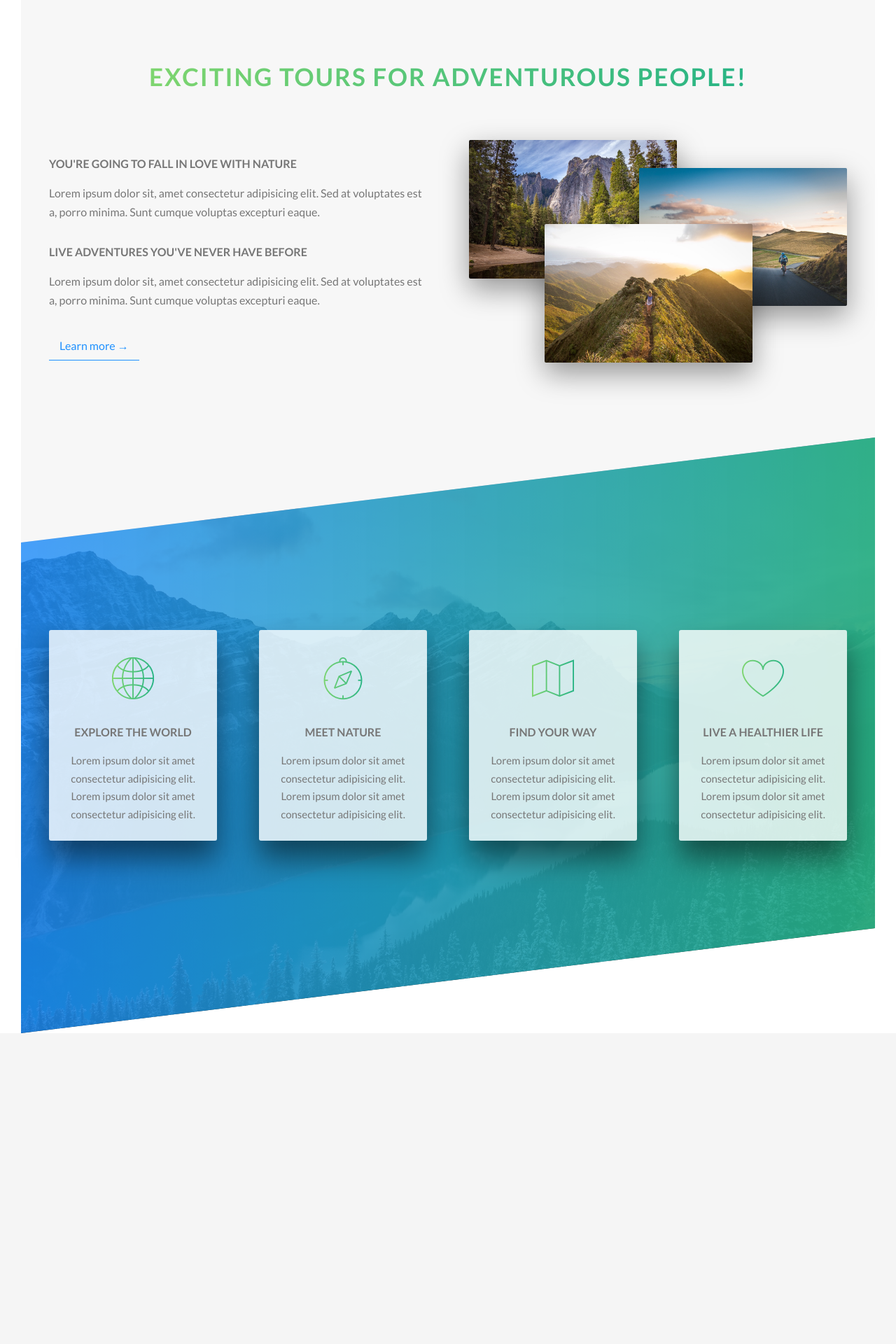
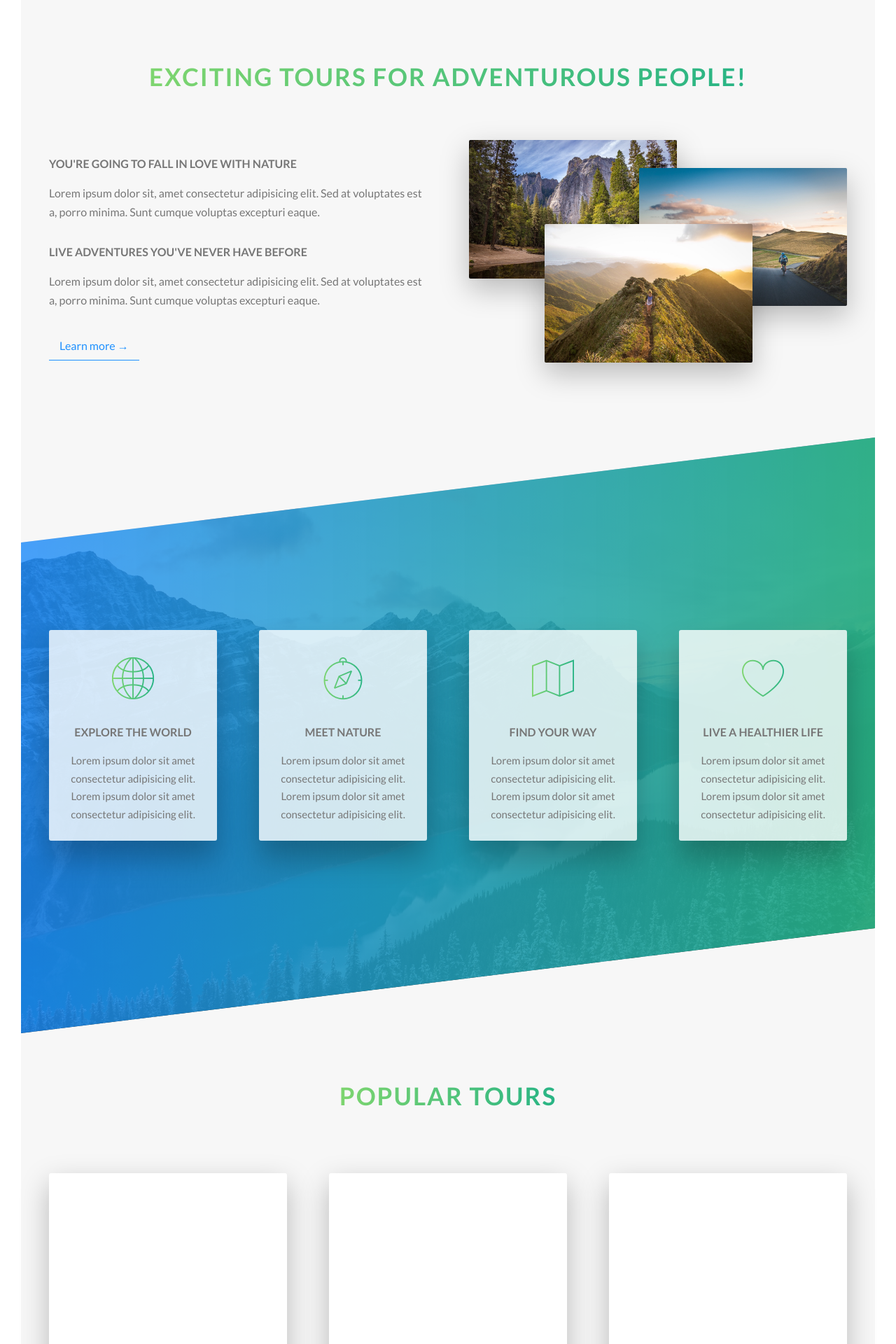
Before and after one commit to SparksFullStack/naturelust, a PHP site: page /index.html in a window 1280 px wide. Shown: the part 800-2720 px from the top of the page at 70% size. Before the commit the page ends 2276 px from the top, so only its background shows below. Run offline with PHP 8.4, Linux system fonts and the light colour scheme.

Commit message:
stored box shadow values in a variable and updated all instances

```diff
--- a/css/style.css
+++ b/css/style.css
@@ -117,6 +117,11 @@ body {
   .section-features > * {
     transform: skewY(7deg); }
 
+.section-tours {
+  background-color: #f7f7f7;
+  padding: 25rem 0 50rem 0;
+  margin-top: -11.5rem; }
+
 .btn:link, .btn:visited {
   text-transform: uppercase;
   text-decoration: none;
@@ -129,14 +134,14 @@ body {
 
 .btn:hover {
   transform: translateY(-0.3rem);
-  box-shadow: 0 1rem 2rem rgba(0, 0, 0, 0.2); }
+  box-shadow: 0 1rem 2rem rgba(0, 0, 0, 0.25); }
   .btn:hover::after {
     transform: scale(1.5);
     opacity: 0; }
 
 .btn:active {
   transform: translateY(-0.1rem);
-  box-shadow: 0 0.5rem 1rem rgba(0, 0, 0, 0.2); }
+  box-shadow: 0 0.5rem 1rem rgba(0, 0, 0, 0.25); }
 
 .btn::after {
   content: "";
@@ -172,13 +177,13 @@ body {
 .btn-text:hover {
   background-color: dodgerblue;
   color: #fff;
-  box-shadow: 0 1rem 2rem rgba(0, 0, 0, 0.5);
+  box-shadow: 0 1rem 2rem rgba(0, 0, 0, 0.25);
   transform: translateY(-2px);
   border: 1px solid dodgerblue;
   border-radius: 5%; }
 
 .btn-text:active {
-  box-shadow: 0 0.5rem 1rem rgba(0, 0, 0, 0.5);
+  box-shadow: 0 0.5rem 1rem rgba(0, 0, 0, 0.25);
   transform: translateY(0);
   border: 1px solid dodgerblue;
   border-radius: 5%; }
@@ -187,7 +192,7 @@ body {
   position: relative; }
   .composition__photo {
     width: 55%;
-    box-shadow: 0 1.5rem 4rem rgba(0, 0, 0, 0.4);
+    box-shadow: 0 1.5rem 4rem rgba(0, 0, 0, 0.25);
     border-radius: 2px;
     position: absolute;
     z-index: 10;
@@ -205,7 +210,7 @@ body {
     .composition__photo:hover {
       outline: 1.5rem solid #55c57a;
       transform: scale(1.05) translateY(-0.5rem);
-      box-shadow: 0 2.5rem 4rem rgba(0, 0, 0, 0.5);
+      box-shadow: 0 2.5rem 4rem rgba(0, 0, 0, 0.25);
       z-index: 20; }
   .composition:hover .composition__photo:not(:hover) {
     transform: scale(0.95); }
@@ -216,7 +221,7 @@ body {
   padding: 2.5rem;
   text-align: center;
   border-radius: 3px;
-  box-shadow: 0 2.5rem 4rem rgba(0, 0, 0, 0.5);
+  box-shadow: 0 2.5rem 4rem rgba(0, 0, 0, 0.25);
   transition: all .2s; }
   .feature-box__icon {
     font-size: 6rem;
@@ -227,6 +232,39 @@ body {
     color: transparent; }
   .feature-box:hover {
     transform: translateY(-2rem) scale(1.1); }
+
+.card {
+  perspective: 150rem;
+  -moz-perspective: 150rem;
+  position: relative;
+  height: 50rem; }
+  .card__side {
+    background-color: orangered;
+    color: #fff;
+    font-size: 2rem;
+    height: 50rem;
+    transition: all 0.8s ease;
+    position: absolute;
+    top: 0;
+    left: 0;
+    width: 100%;
+    backface-visibility: hidden;
+    border-radius: 3px;
+    box-shadow: 0 1.5rem 4rem rgba(0, 0, 0, 0.25); }
+    .card__side--front {
+      background-color: #fff; }
+    .card__side--back {
+      transform: rotateY(180deg); }
+      .card__side--back-1 {
+        background-image: linear-gradient(to right bottom, #ffb900, #ff7730); }
+      .card__side--back-2 {
+        background-image: linear-gradient(to right bottom, #ffb900, #ff7730); }
+      .card__side--back-3 {
+        background-image: linear-gradient(to right bottom, #ffb900, #ff7730); }
+  .card:hover .card__side--front {
+    transform: rotateY(180deg); }
+  .card:hover .card__side--back {
+    transform: rotateY(0); }
 
 /* Main Header */
 .header {
--- a/index.html
+++ b/index.html
@@ -94,6 +94,47 @@
                     </div>
                 </div>
             </section>
+
+            <section class="section-tours">
+                <div class="u-center-text u-margin-bottom-large">
+                    <h2 class="heading-secondary">
+                        Popular Tours
+                    </h2>
+                </div>
+
+                <div class="row">
+                    <div class="col-1-of-3">
+                        <div class="card">
+                            <div class="card__side card__side--front card__side--front-1">
+                                Front
+                            </div>
+                            <div class="card__side card__side--back card__side--back-1">
+                                Back
+                            </div>
+                        </div>
+                    </div>
+                    <div class="col-1-of-3">
+                        <div class="card">
+                            <div class="card__side card__side--front card__side--front-2">
+                                Front
+                            </div>
+                            <div class="card__side card__side--back card__side--back-2">
+                                Back
+                            </div>
+                        </div>
+                    </div>
+                    <div class="col-1-of-3">
+                        <div class="card">
+                            <div class="card__side card__side--front card__side--front-3">
+                                Front
+                            </div>
+                            <div class="card__side card__side--back card__side--back-3">
+                                Back
+                            </div>
+                        </div>
+                    </div>
+                </div>
+            </section>
         </main>
     </body>
 </html>
--- a/sass/abstracts/_variables.scss
+++ b/sass/abstracts/_variables.scss
@@ -4,6 +4,10 @@ $color-primary: #55c57a;
 $color-primary-light: #7ed56f;
 $color-primary-dark: #28b485;
 $color-dodger-blue: dodgerblue;
+$color-secondary-light: #ffb900;
+$color-secondary-dark: #ff7730;
+$color-tertiary-light: #2998ff;
+$color-tertiary-dark: #5643fa;
 
 // Font Colors
 $color-grey-dark: #777;
@@ -20,3 +24,6 @@ $gutter-horizontal: 6rem; // this refers to the margins between columns
 
 // FONT SIZES
 $default-font-size: 1.6rem;
+
+// MISC STYLES
+$box-shadow-style: rgba($color-black, .25);
--- a/sass/components/_button.scss
+++ b/sass/components/_button.scss
@@ -13,7 +13,7 @@
 
     &:hover {
         transform: translateY(-.3rem);
-        box-shadow: 0 1rem 2rem rgba($color-black, 0.2);
+        box-shadow: 0 1rem 2rem $box-shadow-style;
 
         &::after {
             transform: scale(1.5);
@@ -23,7 +23,7 @@
 
     &:active {
         transform: translateY(-.1rem);
-        box-shadow: 0 .5rem 1rem rgba($color-black, 0.2);
+        box-shadow: 0 .5rem 1rem $box-shadow-style;
     }
 
     &::after {
@@ -69,14 +69,14 @@
     &:hover {
         background-color: $color-dodger-blue;
         color: $color-white;
-        box-shadow: 0 1rem 2rem rgba($color-black, .5);
+        box-shadow: 0 1rem 2rem $box-shadow-style;
         transform: translateY(-2px);
         border: 1px solid $color-dodger-blue;
         border-radius: 5%;
     }
 
     &:active {
-        box-shadow: 0 .5rem 1rem rgba($color-black, .5);
+        box-shadow: 0 .5rem 1rem $box-shadow-style;
         transform: translateY(0);
         border: 1px solid $color-dodger-blue;
         border-radius: 5%;
--- /dev/null
+++ b/sass/components/_card.scss
@@ -0,0 +1,50 @@
+// the styling for the rotating cards
+.card {
+    perspective: 150rem;
+    -moz-perspective: 150rem;
+    position: relative;
+    height: 50rem;
+
+    &__side {
+        background-color: orangered;
+        color: #fff;
+        font-size: 2rem;
+        height: 50rem;
+        transition: all 0.8s ease;
+        position: absolute;
+        top: 0;
+        left: 0;
+        width: 100%;
+        backface-visibility: hidden;
+        border-radius: 3px;
+        box-shadow: 0 1.5rem 4rem $box-shadow-style;
+
+        &--front {
+            background-color: $color-white;
+        }
+
+        &--back {
+            transform: rotateY(180deg);
+
+            &-1 {
+                background-image: linear-gradient(to right bottom, $color-secondary-light, $color-secondary-dark);
+            }
+
+            &-2 {
+                background-image: linear-gradient(to right bottom, $color-secondary-light, $color-secondary-dark);
+            }
+
+            &-3 {
+                background-image: linear-gradient(to right bottom, $color-secondary-light, $color-secondary-dark);
+            }
+        }
+    }
+
+    &:hover &__side--front {
+        transform: rotateY(180deg);
+    }
+
+    &:hover &__side--back {
+        transform: rotateY(0);
+    }
+}
--- a/sass/components/_composition.scss
+++ b/sass/components/_composition.scss
@@ -3,7 +3,7 @@
 
     &__photo {
         width: 55%;
-        box-shadow: 0 1.5rem 4rem rgba($color-black, .4);
+        box-shadow: 0 1.5rem 4rem $box-shadow-style;
         border-radius: 2px;
         position: absolute;
         z-index: 10;
@@ -28,7 +28,7 @@
         &:hover {
             outline: 1.5rem solid $color-primary;
             transform: scale(1.05) translateY(-.5rem);
-            box-shadow: 0 2.5rem 4rem rgba($color-black, .5);
+            box-shadow: 0 2.5rem 4rem $box-shadow-style;
             z-index: 20;
         }
     }
--- a/sass/components/_feature-box.scss
+++ b/sass/components/_feature-box.scss
@@ -4,7 +4,7 @@
     padding: 2.5rem;
     text-align: center;
     border-radius: 3px;
-    box-shadow: 0 2.5rem 4rem rgba($color-black, .5);
+    box-shadow: 0 2.5rem 4rem $box-shadow-style;
     transition: all .2s;
 
     &__icon {
--- a/sass/main.scss
+++ b/sass/main.scss
@@ -17,6 +17,7 @@
 @import "./components/button";
 @import "./components/composition";
 @import "./components/feature-box";
+@import "./components/card";
 
 // Layout Styles
 @import "./layout/header";
--- a/sass/pages/_home.scss
+++ b/sass/pages/_home.scss
@@ -20,3 +20,9 @@
         transform: skewY(7deg);
     }
 }
+
+.section-tours {
+    background-color: $color-grey-light-1;
+    padding: 25rem 0 50rem 0;
+    margin-top: -11.5rem;
+}
```
